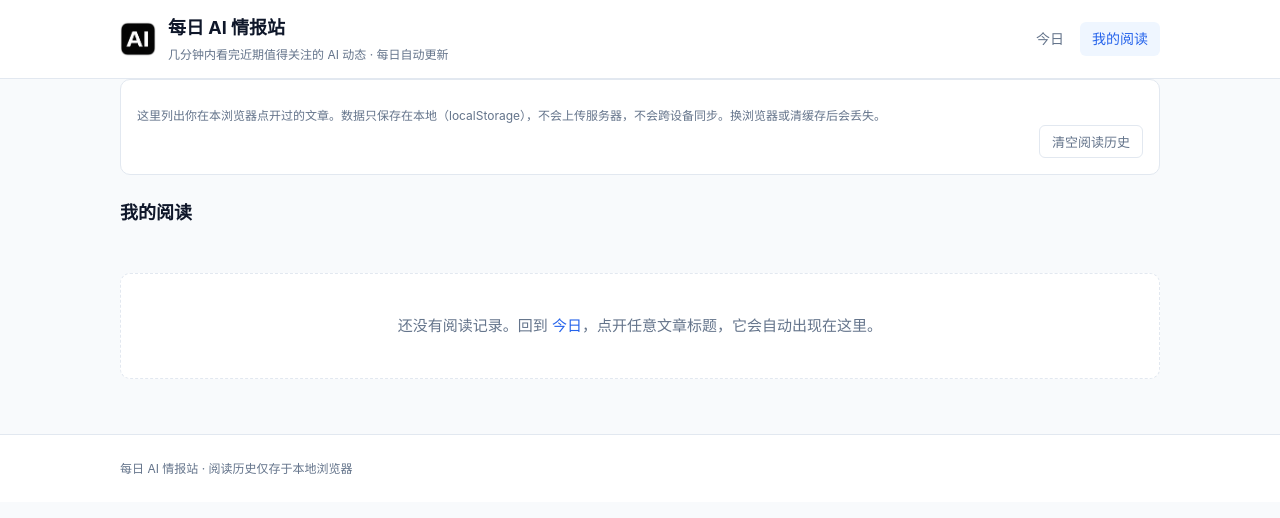
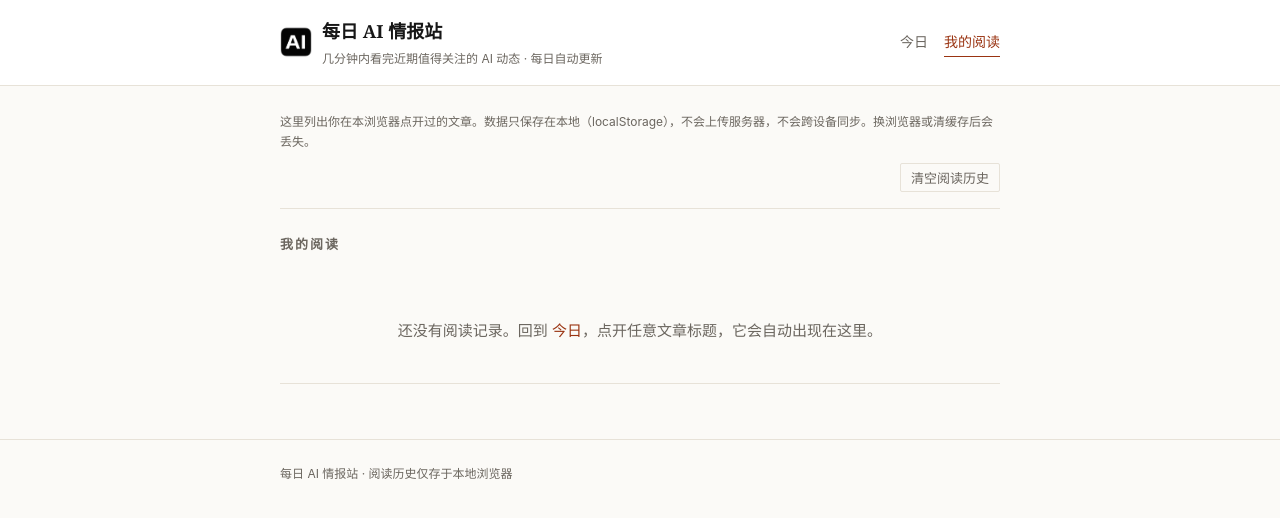
Before and after one commit to but001/AI-daily, a Python web app: template templates/my-reading.html.j2 in a window 1280 px wide. Shown: the top 518 px of the page. Run offline with Jinja, Linux system fonts and the light colour scheme; the template is opened without the code that fills it, so the values that code supplies are empty.

Commit message:
redesign: 编辑型资讯阅读器风格——暖白底暗红字、去阴影去大圆角、单列时间线、衬线标题

```diff
--- a/static/style.css
+++ b/static/style.css
@@ -1,19 +1,15 @@
 :root {
-  --bg: #f8fafc;
-  --surface: #ffffff;
-  --text: #0f172a;
-  --text-muted: #64748b;
-  --border: #e2e8f0;
-  --primary: #2563eb;
-  --primary-soft: #eff6ff;
-  --danger: #dc2626;
-  --danger-soft: #fef2f2;
-  --hot: #f59e0b;
-  --hot-soft: #fffbeb;
-  --radius: 10px;
-  --shadow: 0 1px 3px rgba(15, 23, 42, 0.06), 0 1px 2px rgba(15, 23, 42, 0.04);
-  --shadow-lg: 0 10px 30px rgba(15, 23, 42, 0.08);
-  --max-w: 1080px;
+  --bg: #fbfaf7;
+  --surface: #fff;
+  --text: #171717;
+  --text-muted: #6b665f;
+  --border: #e7e2d8;
+  --primary: #9a3412;
+  --primary-soft: #fdf2ee;
+  --danger: #b91c1c;
+  --hot: #9a3412;
+  --radius: 2px;
+  --max-w: 760px;
 }
 
 * { box-sizing: border-box; }
@@ -26,7 +22,7 @@ html, body {
   font-family: -apple-system, BlinkMacSystemFont, "Segoe UI", "PingFang SC",
     "Microsoft YaHei", "Hiragino Sans GB", sans-serif;
   font-size: 15px;
-  line-height: 1.6;
+  line-height: 1.7;
   -webkit-font-smoothing: antialiased;
 }
 
@@ -43,90 +39,89 @@ a:hover { text-decoration: underline; }
 .site-header {
   background: var(--surface);
   border-bottom: 1px solid var(--border);
-  position: sticky;
-  top: 0;
-  z-index: 10;
 }
 .header-inner {
   display: flex;
   align-items: center;
   justify-content: space-between;
-  padding: 14px 20px;
+  padding: 16px 20px;
   gap: 16px;
 }
-.brand { display: flex; align-items: center; gap: 12px; }
+.brand { display: flex; align-items: center; gap: 10px; }
 .brand-mark {
-  width: 36px;
-  height: 36px;
-  border-radius: 8px;
+  width: 32px;
+  height: 32px;
   object-fit: cover;
 }
-.brand h1 { margin: 0; font-size: 18px; font-weight: 700; }
+.brand h1 {
+  margin: 0;
+  font-size: 18px;
+  font-weight: 700;
+  font-family: Georgia, "Noto Serif SC", "Songti SC", serif;
+}
 .tagline { margin: 2px 0 0; font-size: 12px; color: var(--text-muted); }
 
-.top-nav { display: flex; gap: 4px; }
+.top-nav { display: flex; gap: 16px; }
 .top-nav a {
-  padding: 6px 12px;
-  border-radius: 6px;
+  padding: 2px 0;
   color: var(--text-muted);
   font-size: 14px;
+  border-bottom: 1px solid transparent;
 }
-.top-nav a:hover { background: var(--bg); text-decoration: none; }
-.top-nav a.active { color: var(--primary); background: var(--primary-soft); }
+.top-nav a:hover { color: var(--text); text-decoration: none; }
+.top-nav a.active {
+  color: var(--primary);
+  border-bottom-color: var(--primary);
+}
 
-/* ── 状态栏 ── */
+/* ── 状态栏：纯文本 ── */
 .status-bar {
   display: flex;
   flex-wrap: wrap;
-  align-items: center;
-  gap: 8px;
-  padding: 10px 14px;
-  margin: 20px 0;
-  background: var(--surface);
-  border: 1px solid var(--border);
-  border-radius: var(--radius);
+  align-items: baseline;
+  gap: 6px 14px;
+  padding: 12px 0;
+  margin: 16px 0;
+  border-bottom: 1px solid var(--border);
   font-size: 13px;
-}
-.status-label { color: var(--text-muted); margin-right: 4px; }
-.status-bar time { font-weight: 600; }
-.src-pill {
-  padding: 2px 8px;
-  border-radius: 12px;
-  font-size: 12px;
-  background: #f1f5f9;
   color: var(--text-muted);
 }
-.src-pill.src-ok { background: #ecfdf5; color: #047857; }
-.src-pill.src-fail { background: var(--danger-soft); color: var(--danger); }
+.status-label { color: var(--text-muted); }
+.status-bar time { color: var(--text); font-weight: 600; }
+.src-pill {
+  font-size: 13px;
+  color: var(--text);
+}
+.src-pill::after { content: "·"; margin-left: 14px; color: var(--border); }
+.src-pill:last-child::after { content: ""; margin-left: 0; }
+.src-pill.src-fail { color: var(--danger); }
 
 /* ── 控件区 ── */
 .filters {
-  background: var(--surface);
-  border: 1px solid var(--border);
-  border-radius: var(--radius);
-  padding: 16px;
+  padding: 16px 0;
+  border-bottom: 1px solid var(--border);
   margin-bottom: 24px;
   position: relative;
 }
 #search {
   width: 100%;
-  padding: 10px 14px;
+  padding: 8px 10px;
   border: 1px solid var(--border);
-  border-radius: 8px;
+  border-radius: 2px;
   font-size: 14px;
-  background: var(--bg);
+  background: var(--surface);
   color: var(--text);
 }
 #search:focus {
-  outline: 2px solid var(--primary);
-  outline-offset: -1px;
-  background: #fff;
+  outline: none;
+  border-color: var(--primary);
 }
 .filter-row {
   display: flex;
   flex-wrap: wrap;
   align-items: center;
   gap: 12px;
+  margin-top: 10px;
 }
 .filter-label {
   display: flex;
@@ -242,84 +227,108 @@ a:hover { text-decoration: underline; }
   background: transparent;
   border: 1px solid var(--border);
   color: var(--text-muted);
-  padding: 6px 12px;
-  border-radius: 6px;
+  padding: 4px 10px;
+  border-radius: 2px;
   font-size: 13px;
   cursor: pointer;
 }
-.clear-btn:hover { background: var(--bg); }
+.clear-btn:hover { border-color: var(--primary); color: var(--primary); }
 .range-hint {
   margin: 10px 0 0;
   font-size: 12px;
   color: var(--text-muted);
 }
 
-/* ── 热点区 ── */
+/* ── 热点区：报纸头条排版 ── */
 .hot-zone {
-  background: var(--hot-soft);
-  border: 1px solid #fde68a;
-  border-radius: var(--radius);
-  padding: 16px 20px;
-  margin-bottom: 24px;
+  padding: 16px 0;
+  border-bottom: 2px solid var(--text);
+  margin-bottom: 0;
 }
 .hot-zone h2 {
-  margin: 0 0 4px;
-  font-size: 16px;
-  color: #92400e;
-}
-.hot-hint {
   margin: 0 0 14px;
-  font-size: 12px;
-  color: #a16207;
+  font-size: 13px;
+  font-weight: 700;
+  letter-spacing: 2px;
+  text-transform: uppercase;
+  color: var(--text-muted);
+  font-family: Georgia, "Noto Serif SC", serif;
 }
 .hot-list {
-  display: grid;
-  grid-template-columns: repeat(auto-fit, minmax(280px, 1fr));
-  gap: 12px;
+  display: flex;
+  flex-direction: column;
+  gap: 0;
 }
 .news-card.hot {
-  background: #fff;
-  border: 1px solid #fde68a;
-  box-shadow: 0 1px 2px rgba(245, 158, 11, 0.08);
+  border-bottom: 1px solid var(--border);
+  padding: 14px 0;
+}
+.news-card.hot:last-child { border-bottom: 0; }
+.news-card.hot .card-title {
+  font-size: 22px;
+  font-weight: 700;
+  line-height: 1.35;
+  font-family: Georgia, "Noto Serif SC", "Songti SC", serif;
+  color: var(--text);
+}
+.news-card.hot .card-title a { color: var(--text); }
+.news-card.hot .card-title a:hover { color: var(--primary); }
+.news-card.hot .card-summary {
+  font-size: 14px;
+  color: var(--text-muted);
+  margin-top: 6px;
 }
 
-/* ── 新闻卡片 ── */
-.news-list h2 { margin: 0 0 16px; font-size: 18px; }
+/* ── 资讯列表：单列时间线 ── */
+.news-list h2 {
+  margin: 20px 0 8px;
+  font-size: 13px;
+  font-weight: 700;
+  letter-spacing: 2px;
+  text-transform: uppercase;
+  color: var(--text-muted);
+  font-family: Georgia, "Noto Serif SC", serif;
+}
 #news-container {
-  display: grid;
-  grid-template-columns: repeat(auto-fit, minmax(300px, 1fr));
-  gap: 14px;
+  display: flex;
+  flex-direction: column;
 }
 .news-card {
-  background: var(--surface);
-  border: 1px solid var(--border);
-  border-radius: var(--radius);
-  padding: 16px;
   display: flex;
-  flex-direction: column;
-  gap: 10px;
-  box-shadow: var(--shadow);
-  transition: box-shadow 0.15s ease, transform 0.15s ease;
+  gap: 16px;
+  padding: 14px 0;
+  border-bottom: 1px solid var(--border);
 }
-.news-card:hover {
-  box-shadow: var(--shadow-lg);
-  transform: translateY(-1px);
-}
-.news-card.hidden,
+.news-card.hidden { display: none; }
 .hot-zone.hidden { display: none; }
-.search-wrap { display: flex; gap: 8px; margin-bottom: 12px; }
+.search-wrap { display: flex; gap: 8px; margin-bottom: 10px; }
 .search-wrap #search { flex: 1; }
 .search-btn {
-  padding: 10px 18px;
+  padding: 8px 16px;
   border: 1px solid var(--primary);
-  border-radius: 8px;
+  border-radius: 2px;
   background: var(--primary);
   color: #fff;
   font-size: 14px;
   cursor: pointer;
   white-space: nowrap;
 }
-.search-btn:hover { opacity: .9; }
+.search-btn:hover { opacity: .88; }
+
+/* 时间线：左侧时间，右侧内容 */
+.timeline-time {
+  flex-shrink: 0;
+  width: 100px;
+  font-size: 11px;
+  color: var(--text-muted);
+  padding-top: 4px;
+  font-variant-numeric: tabular-nums;
+  line-height: 1.4;
+}
+.timeline-body {
+  flex: 1;
+  min-width: 0;
+}
 .card-head {
   display: flex;
   flex-wrap: wrap;
@@ -371,37 +384,34 @@ a:hover { text-decoration: underline; }
   flex-wrap: wrap;
   align-items: center;
   gap: 8px;
-  margin-top: auto;
+  margin-top: 8px;
 }
 .ai-flag, .lang-flag {
   font-size: 11px;
-  padding: 2px 6px;
-  border-radius: 4px;
-  background: var(--primary-soft);
-  color: var(--primary);
+  padding: 1px 6px;
+  border: 1px solid var(--border);
+  color: var(--text-muted);
+  background: transparent;
 }
-.ai-flag { background: var(--danger-soft); color: var(--danger); }
+.ai-flag { color: var(--danger); border-color: var(--danger); }
 .copy-md {
   margin-left: auto;
   background: transparent;
   border: 1px solid var(--border);
   color: var(--text-muted);
-  padding: 4px 10px;
-  border-radius: 6px;
+  padding: 3px 10px;
+  border-radius: 2px;
   font-size: 12px;
   cursor: pointer;
 }
-.copy-md:hover { background: var(--bg); color: var(--primary); border-color: var(--primary); }
+.copy-md:hover { color: var(--primary); border-color: var(--primary); }
 
 /* ── 无结果 ── */
 .empty-state {
-  grid-column: 1 / -1;
   padding: 40px 20px;
   text-align: center;
   color: var(--text-muted);
-  background: var(--surface);
-  border: 1px dashed var(--border);
-  border-radius: var(--radius);
+  border-bottom: 1px solid var(--border);
 }
 .empty-state .link-clear {
   color: var(--primary);
@@ -449,7 +437,6 @@ a:hover { text-decoration: underline; }
 /* ── 页脚 ── */
 .site-footer {
   border-top: 1px solid var(--border);
-  background: var(--surface);
   margin-top: 40px;
   padding: 20px 0;
   font-size: 12px;
@@ -458,14 +445,33 @@ a:hover { text-decoration: underline; }
 .site-footer p { margin: 4px 0; }
 .footer-meta { font-size: 11px; }
 
+/* ── 我的阅读页 ── */
+.reading-intro {
+  padding: 16px 0;
+  border-bottom: 1px solid var(--border);
+  font-size: 13px;
+  color: var(--text-muted);
+  margin-bottom: 24px;
+}
+.reading-actions {
+  display: flex;
+  justify-content: flex-end;
+  margin-bottom: 12px;
+}
+#reading-list {
+  display: flex;
+  flex-direction: column;
+}
+
 /* ── 响应式：移动端 ── */
 @media (max-width: 640px) {
   .header-inner { flex-direction: column; align-items: flex-start; gap: 8px; }
-  .top-nav { width: 100%; }
-  .top-nav a { flex: 1; text-align: center; }
+  .top-nav { width: 100%; justify-content: flex-start; }
   .filter-row { flex-direction: column; align-items: stretch; }
   .filter-row .clear-btn { margin-left: 0; }
-  #news-container, .hot-list { grid-template-columns: 1fr; }
+  .news-card { flex-direction: row; gap: 10px; }
+  .timeline-time { width: 72px; font-size: 10px; }
   .card-summary { -webkit-line-clamp: 2; }
   .copy-md { margin-left: 0; }
+  .date-popover { min-width: auto; left: 0; right: 0; }
 }
```
Also changed, not shown: other parts of static/style.css (+38 -66 lines), static/app.js (+18 -9 lines), templates/index.html.j2 (+9 -10 lines).
